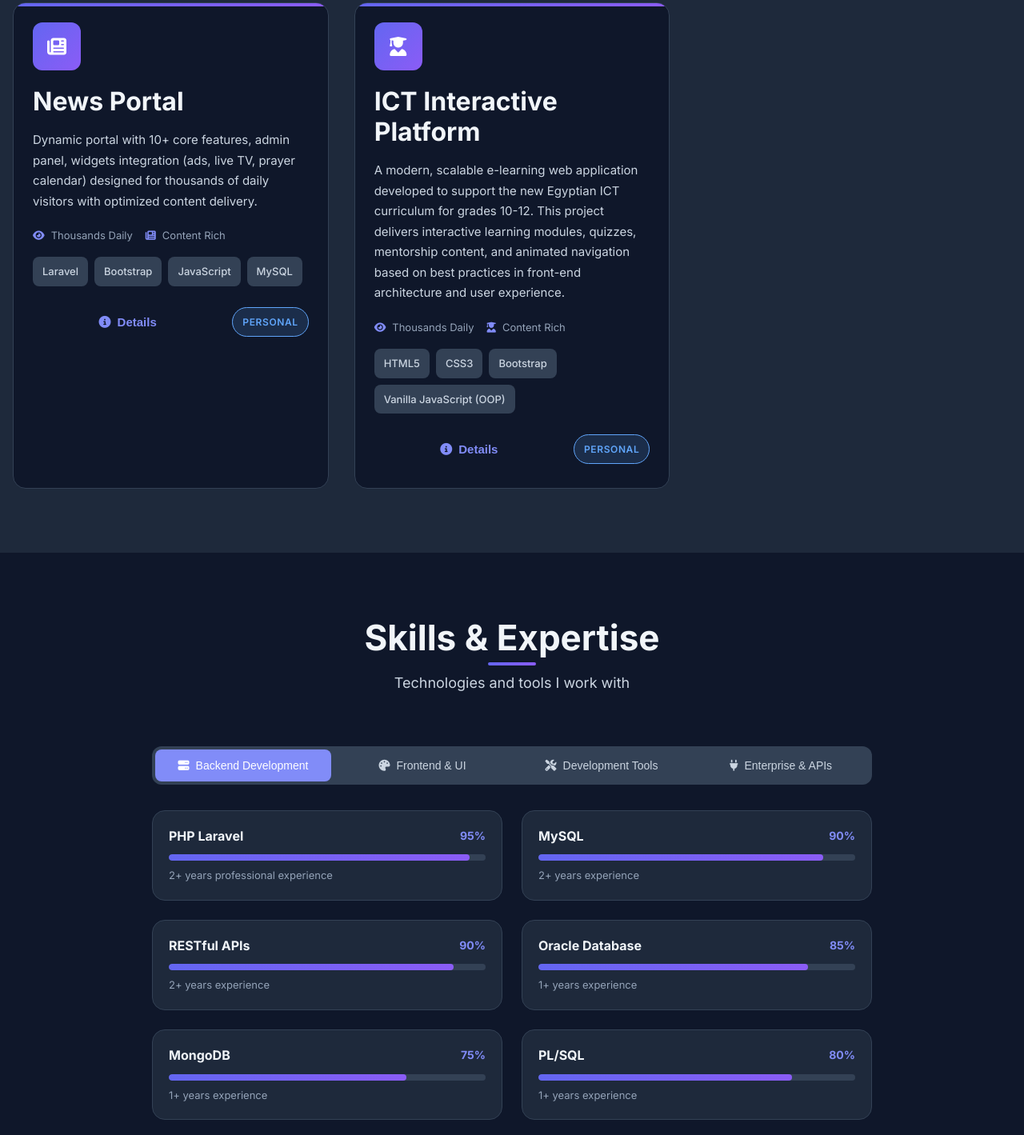
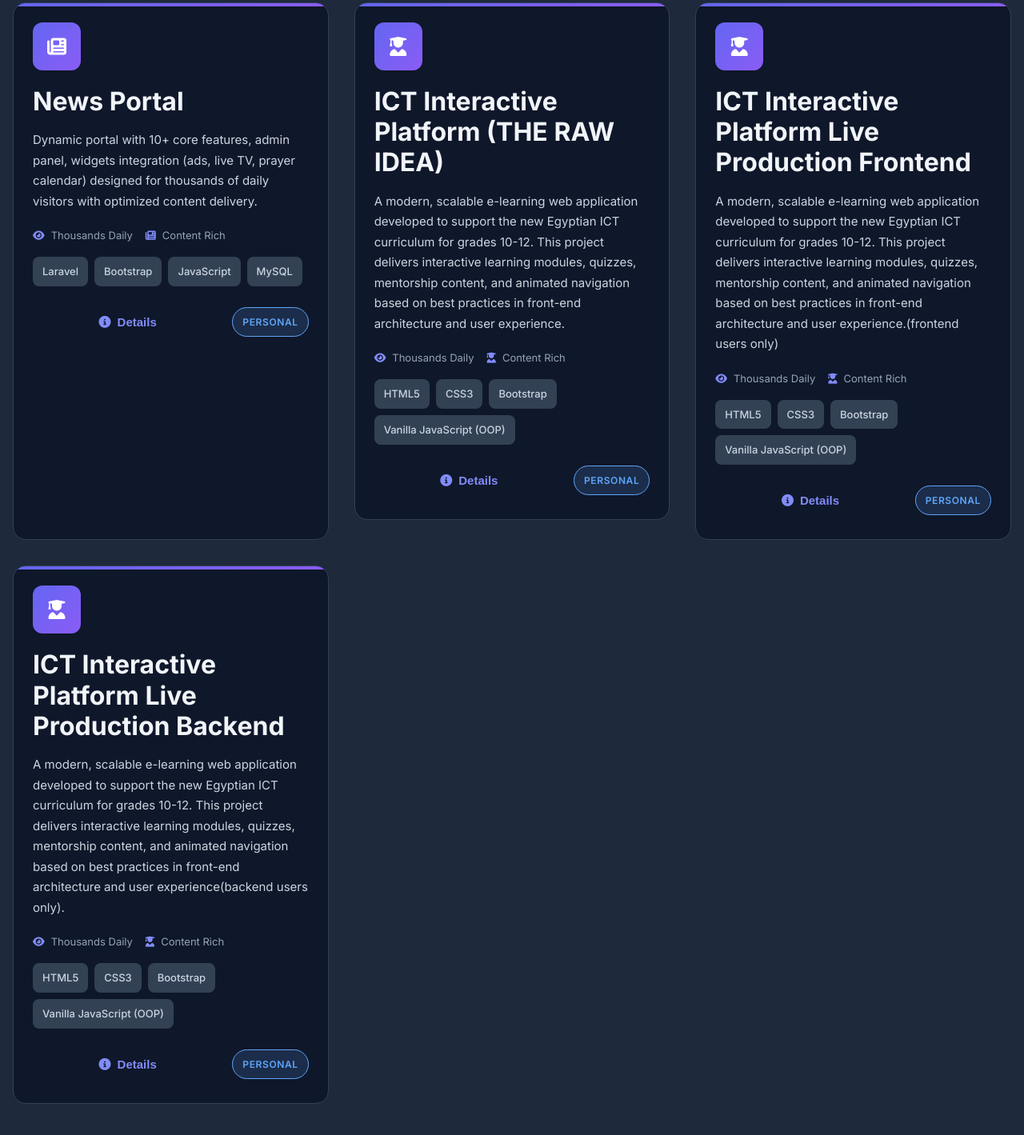
Before and after one commit to Ahmed-Hany-Aou/Ahmed-Hany-Aou.github.io, a website: page index.html in a window 1280 px wide. Shown: the part 3921-5340 px from the top of the page at 80% size. Drawn offline with nearby package versions, Linux system fonts and the light colour scheme.

Commit message:
added latest ict projects

```diff
--- a/index.html
+++ b/index.html
@@ -620,7 +620,7 @@ $this->assertEquals('PENDING', $response['status']);</code></pre>
                                 <i class="fa-solid fa-user-graduate" aria-hidden="true"></i>
                             </div>
                             <div class="project-content">
-                                <h3 class="project-title">ICT Interactive Platform</h3>
+                                <h3 class="project-title">ICT Interactive Platform (THE RAW IDEA)</h3>
                                 <p class="project-description">
                                     A modern, scalable e-learning web application developed to support the new Egyptian
                                     ICT curriculum for grades 10-12.
@@ -656,7 +656,91 @@ $this->assertEquals('PENDING', $response['status']);</code></pre>
                         </div>
                     </a>
 
-
+                     <a href="https://hanyedu.up.railway.app/" target="_blank" rel="noopener noreferrer"
+                        class="project-card-link">
+                        <div class="project-card" data-category="media" data-name="ict" data-type="Personal Project">
+                            <div class="project-icon">
+                                <i class="fa-solid fa-user-graduate" aria-hidden="true"></i>
+                            </div>
+                            <div class="project-content">
+                                <h3 class="project-title">ICT Interactive Platform Live Production Frontend</h3>
+                                <p class="project-description">
+                                    A modern, scalable e-learning web application developed to support the new Egyptian
+                                    ICT curriculum for grades 10-12.
+                                    This project delivers interactive learning modules, quizzes, mentorship content, and
+                                    animated navigation based on best practices in front-end architecture and user
+                                    experience.(frontend users only)
+                                </p>
+                                <div class="project-stats">
+                                    <span class="stat">
+                                        <i class="fas fa-eye" aria-hidden="true"></i>
+                                        Thousands Daily
+                                    </span>
+                                    <span class="stat">
+                                        <i class="fa-solid fa-user-graduate" aria-hidden="true"></i>
+                                        Content Rich
+                                    </span>
+                                </div>
+                                <div class="project-tech">
+                                    <span class="tech-tag">HTML5</span>
+                                    <span class="tech-tag">CSS3</span>
+                                    <span class="tech-tag">Bootstrap</span>
+                                    <span class="tech-tag">Vanilla JavaScript (OOP)</span>
+                                </div>
+                                <div class="project-actions">
+                                    <button class="btn btn--sm btn--outline project-details-btn" data-project="ict">
+                                        <i class="fas fa-info-circle" aria-hidden="true"></i>
+                                        Details
+                                    </button>
+                                    <span class="status status--info">Personal</span>
+                                </div>
+
+                            </div>
+                        </div>
+                    </a>
+
+                     <a href="https://hanyedu-api.up.railway.app/admin" target="_blank" rel="noopener noreferrer"
+                        class="project-card-link">
+                        <div class="project-card" data-category="media" data-name="ict" data-type="Personal Project">
+                            <div class="project-icon">
+                                <i class="fa-solid fa-user-graduate" aria-hidden="true"></i>
+                            </div>
+                            <div class="project-content">
+                                <h3 class="project-title">ICT Interactive Platform Live Production Backend</h3>
+                                <p class="project-description">
+                                    A modern, scalable e-learning web application developed to support the new Egyptian
+                                    ICT curriculum for grades 10-12.
+                                    This project delivers interactive learning modules, quizzes, mentorship content, and
+                                    animated navigation based on best practices in front-end architecture and user
+                                    experience(backend users only).
+                                </p>
+                                <div class="project-stats">
+                                    <span class="stat">
+                                        <i class="fas fa-eye" aria-hidden="true"></i>
+                                        Thousands Daily
+                                    </span>
+                                    <span class="stat">
+                                        <i class="fa-solid fa-user-graduate" aria-hidden="true"></i>
+                                        Content Rich
+                                    </span>
+                                </div>
+                                <div class="project-tech">
+                                    <span class="tech-tag">HTML5</span>
+                                    <span class="tech-tag">CSS3</span>
+                                    <span class="tech-tag">Bootstrap</span>
+                                    <span class="tech-tag">Vanilla JavaScript (OOP)</span>
+                                </div>
+                                <div class="project-actions">
+                                    <button class="btn btn--sm btn--outline project-details-btn" data-project="ict">
+                                        <i class="fas fa-info-circle" aria-hidden="true"></i>
+                                        Details
+                                    </button>
+                                    <span class="status status--info">Personal</span>
+                                </div>
+
+                            </div>
+                        </div>
+                    </a>
 
 
 
```
